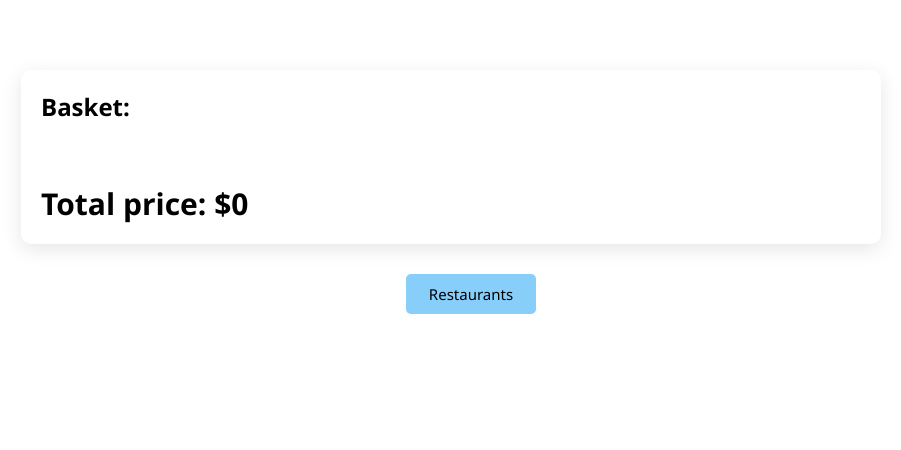
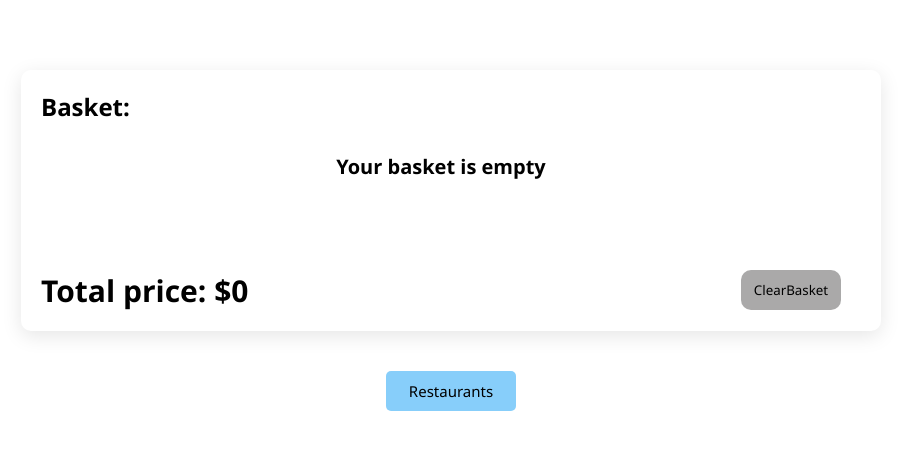
Before and after one commit to FedAlKir/React-HW1, a React (Vite) app: page /basket in a window 1280 px wide. Shown: the top 450 px of the page, without its empty margins (189-1090 px from the left). Built offline with nearby package versions, Linux system fonts and the light colour scheme.

Commit message:
clear basket button added

```diff
--- a/src/components/Basket/Basket.tsx
+++ b/src/components/Basket/Basket.tsx
@@ -1,21 +1,24 @@
-import { useSelector } from "react-redux";
+import { useDispatch, useSelector } from "react-redux";
 import { selectAllDishes } from "../../store/selectors/selectAllDishes";
 import { selectTotalPrice } from "../../store/selectors/selectTotalPrice";
-import { store } from "../../store/store";
+import { type AppDispatch } from "../../store/store";
 import { Dish } from "../Dish/Dish";
 import styles from "./styles.module.css"
 import { Link } from "react-router";
+import { clearBasket } from "../../store/slices/basketSlice";
 
 export const Basket: React.FC = () => {
+    const dispatch = useDispatch<AppDispatch>()
+    const onClick = () => { dispatch(clearBasket()) };
 
-    const dishes = selectAllDishes(store.getState());
+    const dishes = useSelector(selectAllDishes);
 
     return (
         <div>
             <div className={styles.container}>
                 <h2>Basket:</h2>
                 {
-                    dishes.map(dish => (
+                    dishes.length !== 0 ? dishes.map(dish => (
                         <div>
                             <Dish
                             key={dish.id}
@@ -24,11 +27,15 @@ export const Basket: React.FC = () => {
                             price={dish.price}
                             ingredients={dish.ingredients} />
                         </div>
-                    ))
+                    )) :
+                    <p className={styles.baskeEmptyLabel}>Your basket is empty</p>
                 }
-                <p className={styles.totalPriceLabel}>Total price: ${useSelector(selectTotalPrice)}</p>
+                <div className={styles.stateContainer}>
+                    <p className={styles.totalPriceLabel}>Total price: ${useSelector(selectTotalPrice)}</p>
+                    <button className={styles.clearBasketButton} onClick={onClick}>ClearBasket</button>
+                </div>
             </div>
             <Link to={"../restaurants"} className={styles.backLink}>Restaurants</Link>
         </div>
     );
-}
+};
--- a/src/components/Basket/styles.module.css
+++ b/src/components/Basket/styles.module.css
@@ -8,15 +8,39 @@
     box-shadow: 0 5px 20px rgba(0, 0, 0, 0.1);
 }
 
+.baskeEmptyLabel {
+    margin-top: 30px;
+    justify-self: center;
+    font-weight: bold;
+    font-size: 20px;
+}
+
+.stateContainer {
+    margin-top: 90px;
+    display: flex;
+    justify-content: space-between;
+}
+
 .totalPriceLabel {
-    margin-top: 60px;
     font-weight: bold;
     font-size: 30px;
 }
 
+.clearBasketButton {
+    width: 100px;
+    height: 40px;
+    display: flex;
+    align-items: center;
+    justify-content: center;
+    color: black;
+    text-decoration: none;
+    border: none;
+    background-color: rgb(170, 169, 169);
+    border-radius: 10px;
+}
+
 .backLink{
-    margin-top: 30px;
-    margin-left: 40px;
+    margin-top: 40px;
     height: 40px;
     width: 130px;
     border: none;
--- a/src/components/Dish/Dish.tsx
+++ b/src/components/Dish/Dish.tsx
@@ -1,26 +1,24 @@
-import { useState } from "react"
 import type { DishProps } from "../../types/Dish"
 import styles from "./styles.module.css"
 import { addToBasket, deleteFromBasket } from "../../store/slices/basketSlice";
 import { selectDishCountById } from "../../store/selectors/selectDishCountById";
-import { type AppDispatch, store } from "../../store/store";
-import { useDispatch } from "react-redux";
+import { type AppDispatch, type RootState } from "../../store/store";
+import { useDispatch, useSelector } from "react-redux";
 
 export const Dish: React.FC<DishProps> = ({id, name, price, ingredients}) => {
-    const [dishCounter, setDishCounter] = useState<number>(selectDishCountById(store.getState(), id));
     const dispatch = useDispatch<AppDispatch>()
 
+    const dishCount = useSelector((store: RootState) => selectDishCountById(store, id));
+
     const onClickIncrement = () => {
-        if (dishCounter !== 5) {
+        if (dishCount !== 5) {
             dispatch(addToBasket(id));
-            setDishCounter(dishCounter + 1);
         }
     }
 
     const onClickDecrement = () => {
-        if (dishCounter !== 0) {
+        if (dishCount !== 0) {
             dispatch(deleteFromBasket(id));
-            setDishCounter(dishCounter - 1);
         }
     }
 
@@ -39,7 +37,7 @@ export const Dish: React.FC<DishProps> = ({id, name, price, ingredients}) => {
             </div>
             <div className={styles.counter}>
                 <button onClick={onClickIncrement}>+</button>
-                <p>{dishCounter}</p>
+                <p>{dishCount}</p>
                 <button onClick={onClickDecrement}>-</button>
             </div>
         </div>
```
